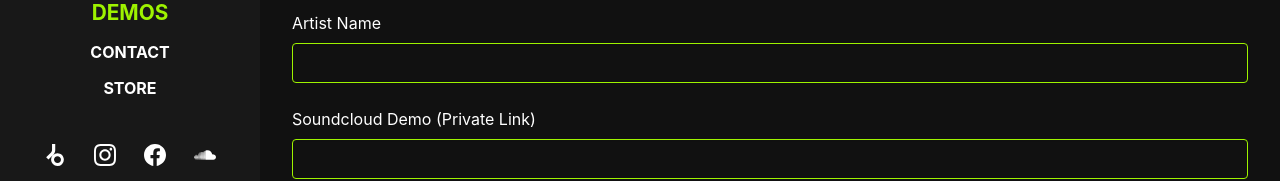
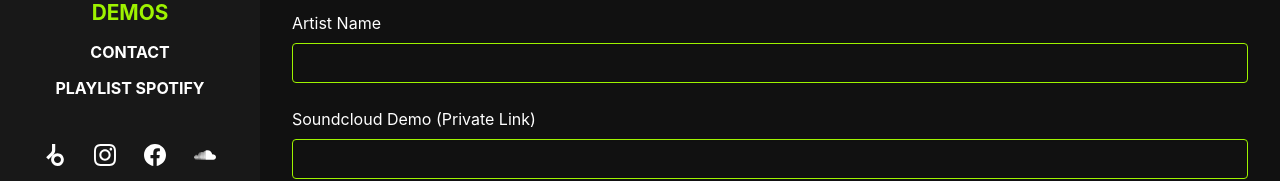
Before and after one commit to danielalves96/mushadelic-records, a Next.js app: page /demos in a window 1280 px wide. Shown: the part 265-446 px from the top of the page. Built offline with nearby package versions, Linux system fonts and the light colour scheme; what urql would draw is missing.

Commit message:
feat: add playlist

```diff
--- a/src/components/HeaderMobile/index.tsx
+++ b/src/components/HeaderMobile/index.tsx
@@ -58,12 +58,19 @@ export default function Header() {
                             Contact
                           </span>
                         </Link>
-                        <a
+                        {/* <a
                           target="_blank"
                           rel="noreferrer"
                           href="https://mushadelicrecords.lojavirtualnuvem.com.br/"
                         >
                           Store
+                        </a> */}
+                        <a
+                          target="_blank"
+                          rel="noreferrer"
+                          href="https://open.spotify.com/playlist/2On9Qqg6sunRFYP5lhCoSv?si=V79Fv3YeS9iU2fM0qD9Pqw&nd"
+                        >
+                          Playlist Spotify
                         </a>
                       </div>
                     </div>
--- a/src/components/Sidebar/index.tsx
+++ b/src/components/Sidebar/index.tsx
@@ -41,13 +41,22 @@ export const Sidebar = () => {
         <div className={route === `/contact` ? styles.selectedMenu : ``}>
           <Link href="/contact">Contact</Link>
         </div>
-        <div>
+        {/* <div>
           <a
             target="_blank"
             rel="noreferrer"
             href="https://mushadelicrecords.lojavirtualnuvem.com.br/"
           >
             Store
+          </a>
+        </div> */}
+        <div>
+          <a
+            target="_blank"
+            rel="noreferrer"
+            href="https://open.spotify.com/playlist/2On9Qqg6sunRFYP5lhCoSv?si=V79Fv3YeS9iU2fM0qD9Pqw&nd"
+          >
+            Playlist Spotify
           </a>
         </div>
 
```
Also changed, not shown: src/pages/playlist/index.tsx (added, +13 -0 lines).
